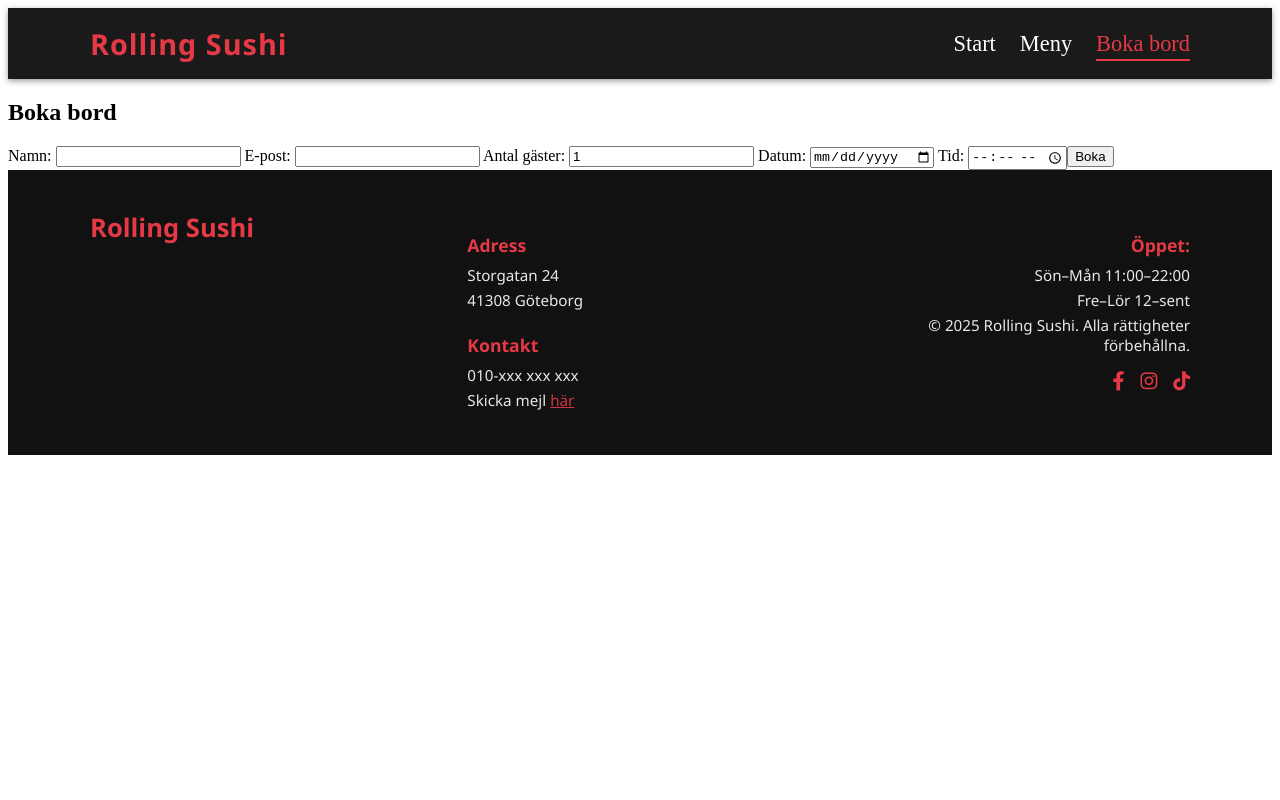
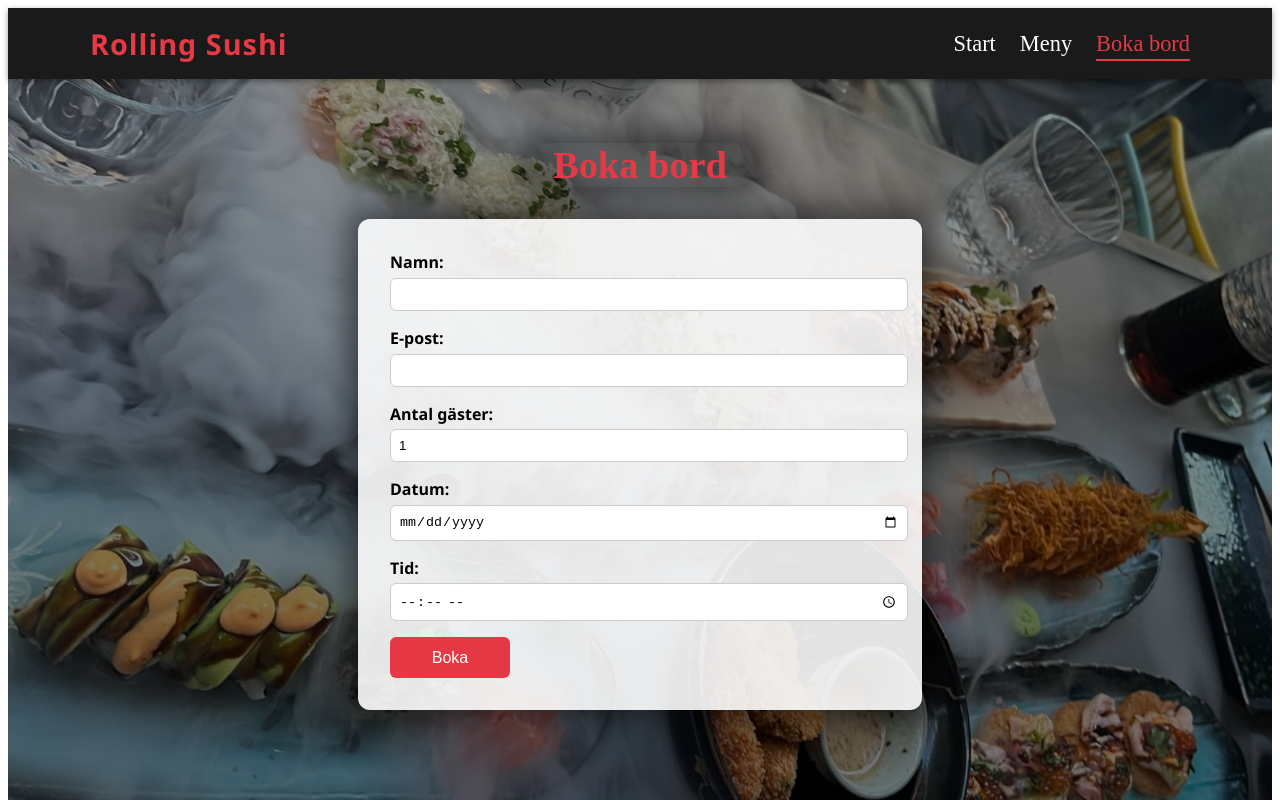
Before and after one commit to nathalievaster/frontend-restaurant, an Angular app: page /booking in a window 1280 px wide. Shown: the top 800 px of the page. Built offline with nearby package versions, Linux system fonts and the light colour scheme.

Commit message:
style på booking, time-out på succesmeddelande?

```diff
--- a/src/app/pages/booking/booking.component.css
+++ b/src/app/pages/booking/booking.component.css
@@ -0,0 +1,86 @@
+section {
+    min-height: 100vh;
+    padding: 4rem 1rem;
+    background: linear-gradient(rgba(0, 0, 0, 0.4), rgba(0, 0, 0, 0.6)),
+        url('/booking.JPEG') no-repeat center center / cover;
+}
+
+h1 {
+    text-align: center;
+    color: #e63946;
+    font-size: 2.4em;
+    background-color: rgba(0, 0, 0, 0.307);
+    max-width: 230px;
+    margin: 0 auto;
+    border-radius: 30px;
+    box-shadow: 0 0 30px 10px rgba(0, 0, 0, 0.5);
+}
+
+form {
+    max-width: 500px;
+    margin: 2rem auto;
+    background: rgba(255, 255, 255, 0.892);
+    padding: 2rem;
+    border-radius: 12px;
+    box-shadow: 0 0 12px rgba(0, 0, 0, 0.1);
+    font-family: 'Segoe UI', Tahoma, Geneva, Verdana, sans-serif;
+    box-shadow: 0 0 30px 10px rgba(0, 0, 0, 0.5);
+}
+
+form h2 {
+    text-align: center;
+    margin-bottom: 1rem;
+}
+
+form label {
+    display: block;
+    margin-bottom: 1rem;
+    font-weight: 600;
+}
+
+form input {
+    width: 100%;
+    padding: 0.5rem;
+    margin-top: 0.3rem;
+    border-radius: 6px;
+    border: 1px solid #ccc;
+}
+
+button {
+    padding: 0.7rem;
+    background-color: #e63946;
+    color: white;
+    border: none;
+    border-radius: 6px;
+    font-size: 1rem;
+    cursor: pointer;
+    max-width: 120px;
+    width: 100%;
+    transition: background-color 0.4s;
+}
+
+button:hover {
+    background-color: #e63947a1;
+}
+
+.success {
+    margin: 1rem 0rem;
+    color: green;
+    font-weight: bold;
+    border-left: 4px solid green;
+    background-color: rgba(0, 128, 0, 0.147);
+    border-radius: 4px;
+    padding: 1em;
+}
+
+.error {
+    margin-top: 1rem;
+    color: red;
+    border-left: 4px solid red;
+    background-color: #ffe6e6;
+    border-radius: 4px;
+}
+
+.error ul {
+    list-style-type: none;
+}
--- a/src/app/pages/booking/booking.component.html
+++ b/src/app/pages/booking/booking.component.html
@@ -1,7 +1,13 @@
-<section class="booking-section">
+<section>
   <h1>Boka bord</h1>
 
   <form (ngSubmit)="submitForm()" #form="ngForm">
+    <div *ngIf="message" class="success">{{ message }}</div>
+  <div *ngIf="error.length > 0" class="error">
+    <ul>
+      <li *ngFor="let err of error">{{ err }}</li>
+    </ul>
+  </div>
     <label>
       Namn:
       <input type="text" name="name" [(ngModel)]="booking.name" required />
@@ -30,10 +36,4 @@
     <button type="submit">Boka</button>
   </form>
 
-  <div *ngIf="message" class="success">{{ message }}</div>
-  <div *ngIf="error.length > 0" class="error">
-    <ul>
-      <li *ngFor="let err of error">{{ err }}</li>
-    </ul>
-  </div>
 </section>
```
Also changed, not shown: public/booking.JPEG (added).
